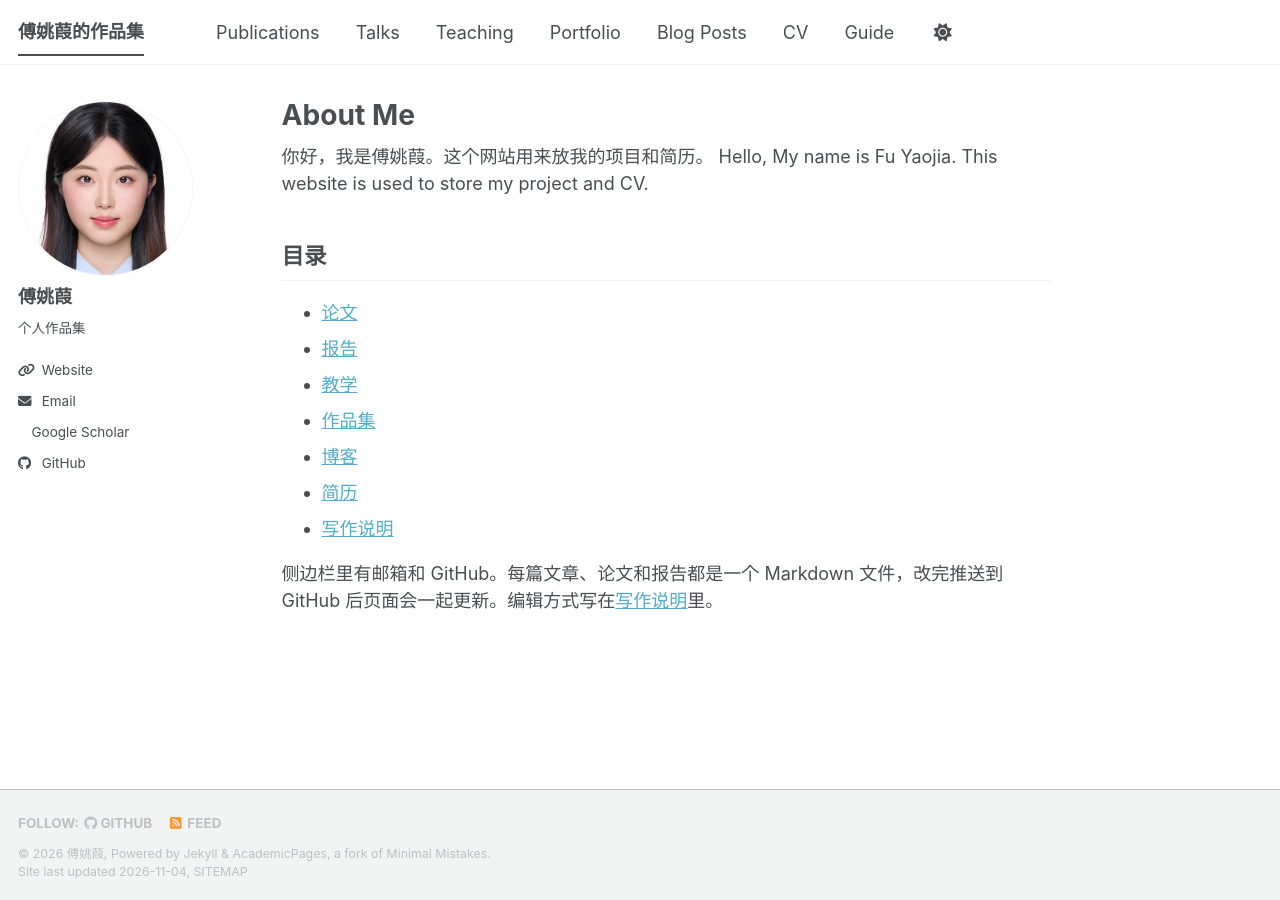
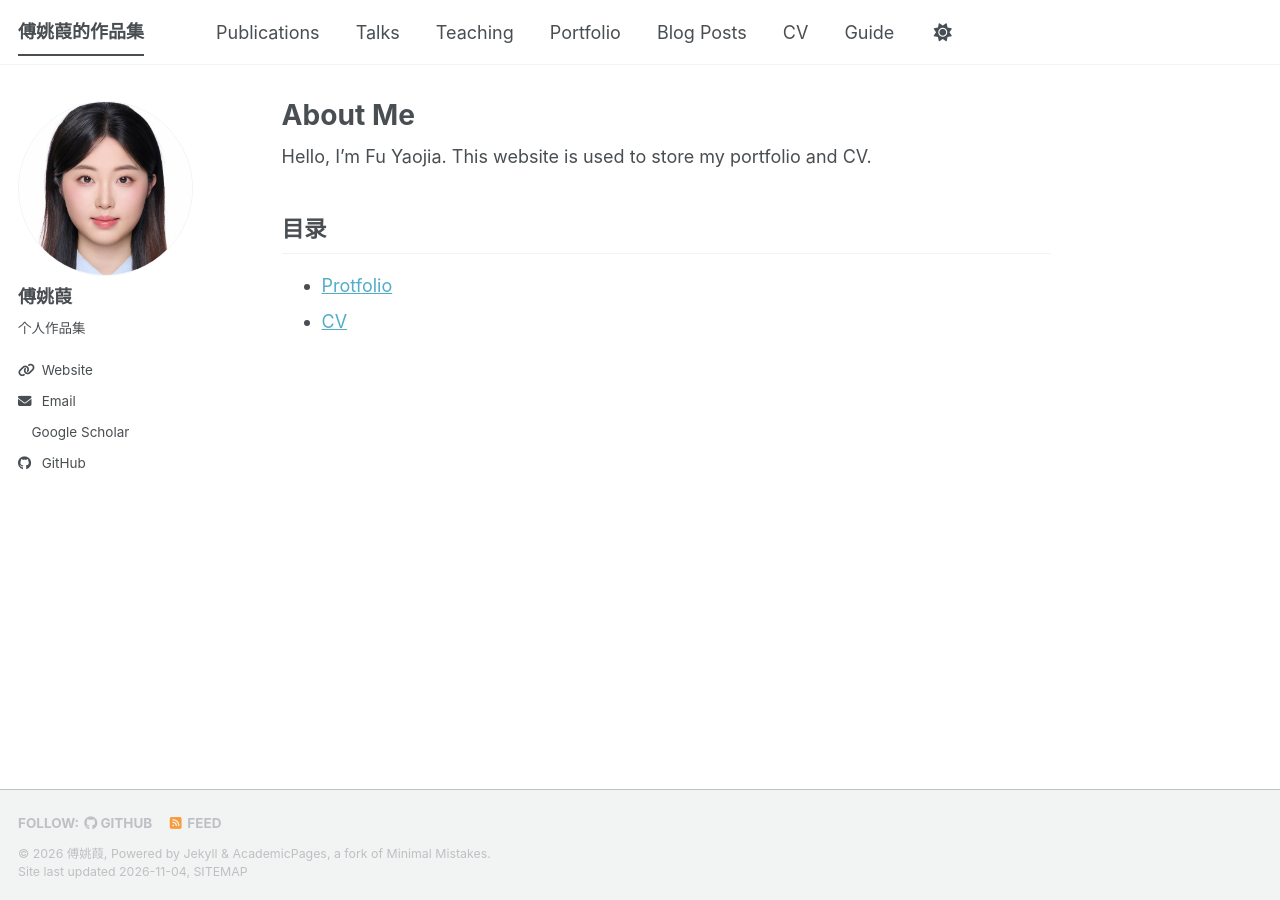
Before and after one commit to sooophia520/sooophia520, a Jekyll site: the page built from _pages/about.md, in a window 1280 px wide. Built offline with Jekyll 4.4.1, drawn with Linux system fonts in a browser that asks for light colours; a script bundle is joined from its source files by our own code; a style sheet for code colours, icons or effects is not loaded.

Commit message:
Update about.md

```diff
--- a/_pages/about.md
+++ b/_pages/about.md
@@ -7,17 +7,10 @@ redirect_from:
   - /about.html
 ---
 
-你好，我是傅姚葭。这个网站用来放我的项目和简历。
-Hello, My name is Fu Yaojia. This website is used to store my project and CV.
+Hello, I'm Fu Yaojia. This website is used to store my portfolio and CV.
 
 ## 目录
 
-- [论文](/publications/)
-- [报告](/talks/)
-- [教学](/teaching/)
-- [作品集](/portfolio/)
-- [博客](/year-archive/)
-- [简历](/cv/)
-- [写作说明](/markdown/)
 
-侧边栏里有邮箱和 GitHub。每篇文章、论文和报告都是一个 Markdown 文件，改完推送到 GitHub 后页面会一起更新。编辑方式写在[写作说明](/markdown/)里。
+- [Protfolio](/portfolio/)
+- [CV](/cv/)
```
